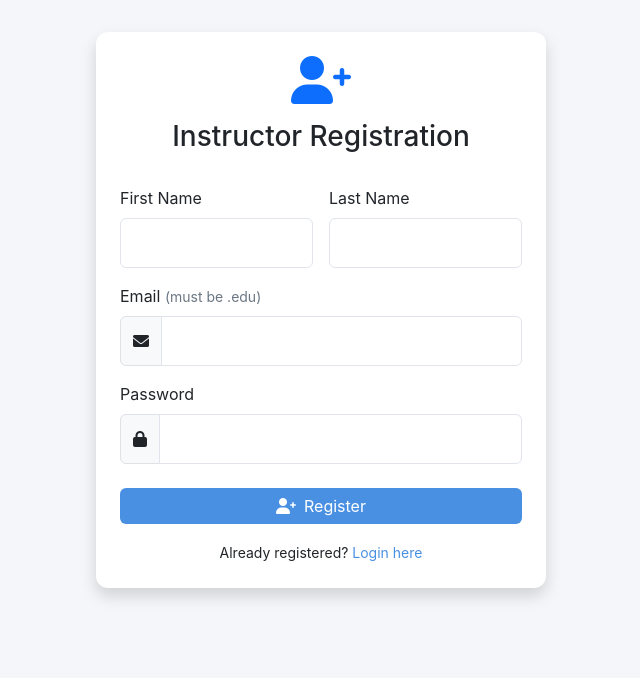
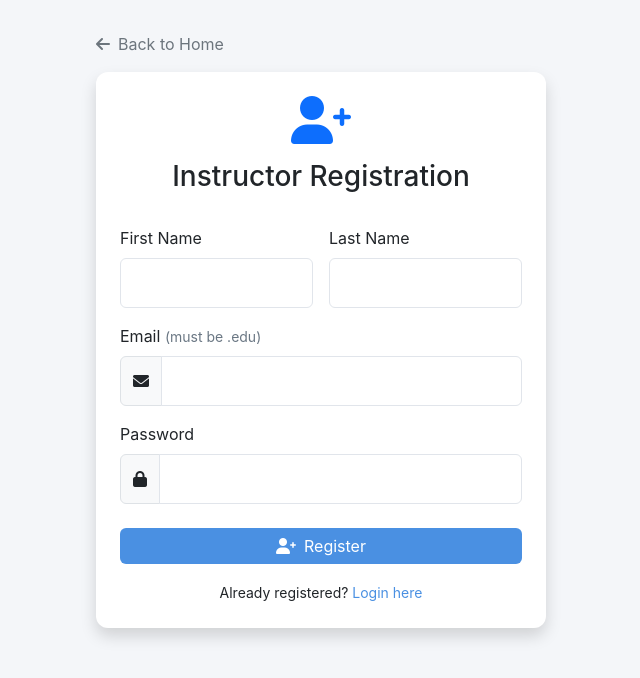
Before and after one commit to DarKucz88/CS3100-Final-Project, a plain HTML site: page html/instructor-portal.html in a window 1280 px wide. Shown: the whole page, without its empty margins (319-959 px from the left). Drawn offline with nearby package versions, Linux system fonts and the light colour scheme; some packages are replaced by stand-ins of ours; a script that the page names is missing.

Commit message:
Added back to home button to registration/login pages

```diff
--- a/html/instructor-portal.html
+++ b/html/instructor-portal.html
@@ -13,6 +13,11 @@
 <body>
   <div class="container">
     <div class="auth-container">
+      <div class="text-start mb-3">
+        <a href="index.html" class="text-decoration-none text-secondary">
+          <i class="fas fa-arrow-left me-2"></i>Back to Home
+        </a>
+      </div>
       <div id="registerSection" class="card shadow p-4 mb-4 section-active">
         <div class="text-center mb-4">
           <i class="fas fa-user-plus fa-3x text-primary mb-3"></i>
```
Also changed, not shown: html/studentportal.html (+5 -0 lines).
